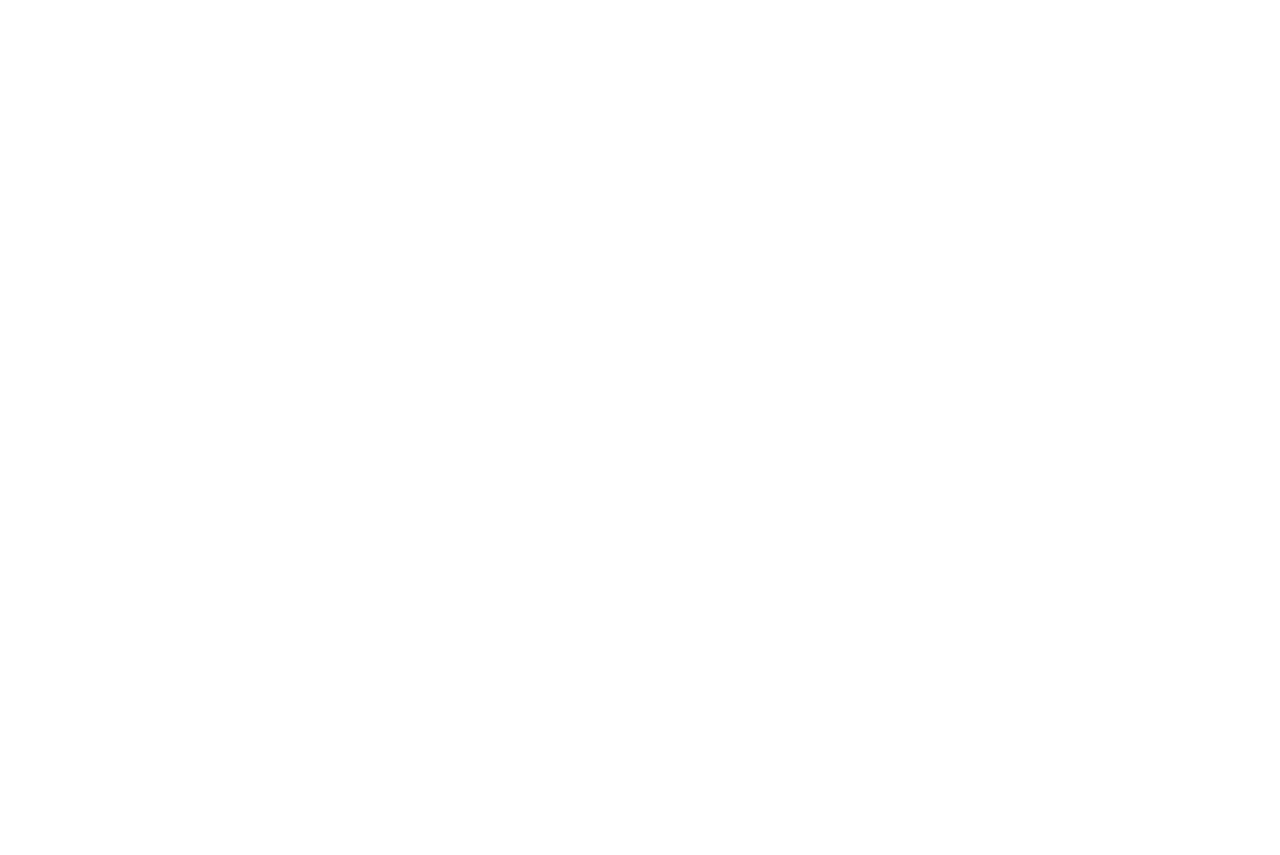
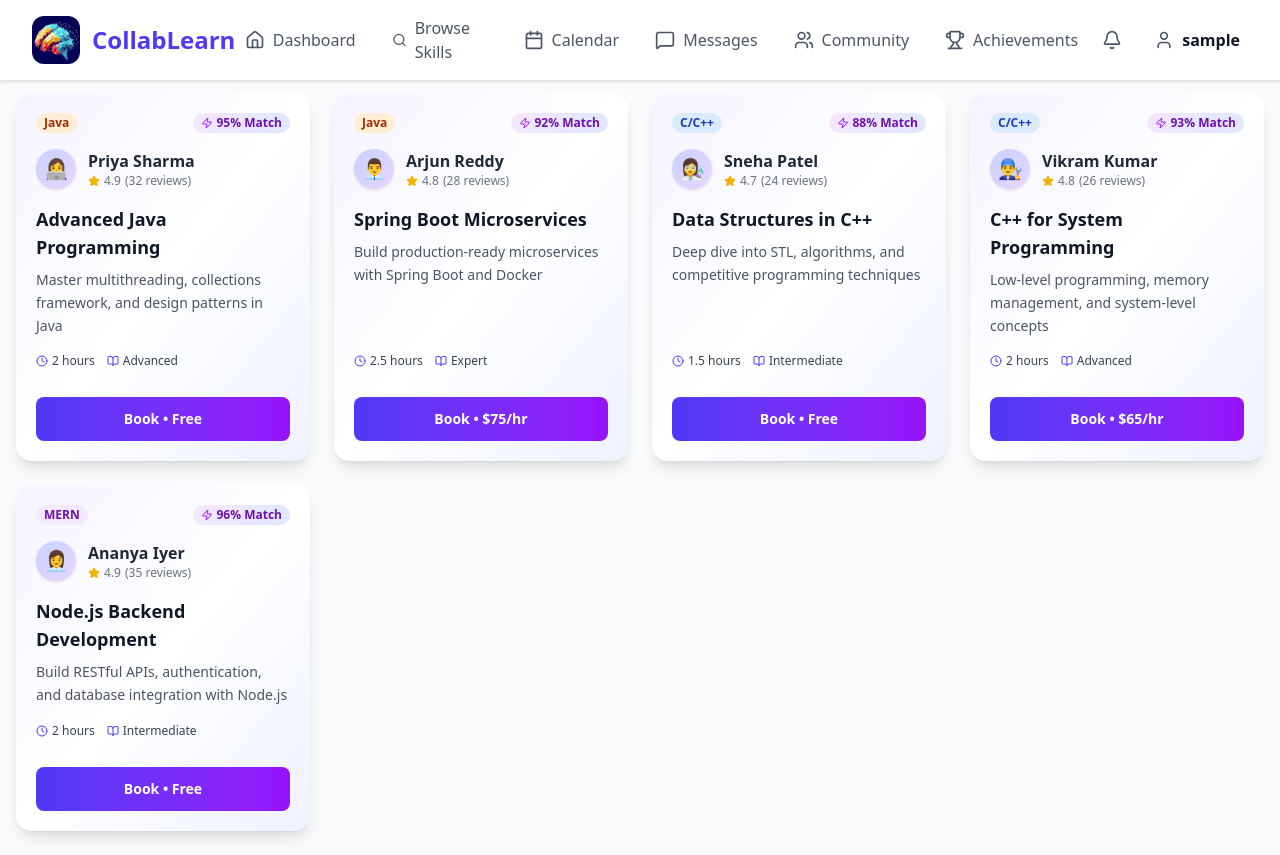
Before and after one commit to S-Nitya/CollabLearn, a React (Vite) app in the folder client/: page /skill-recommendations in a window 1280 px wide. Before the commit this address had no page. Before the commit the page ends 800 px from the top, so only its background shows below. Built offline with nearby package versions, Linux system fonts and the light colour scheme; no server answers; sample sign-in values are in the browser's storage.

Commit message:
make connections

```diff
--- a/client/src/App.jsx
+++ b/client/src/App.jsx
@@ -17,6 +17,7 @@
 import BookingSessionPage from './components/user/bookSession';
 import SettingsPage from './components/user/settingsPage';
 import ManageUsers from './components/admin/manageUser';
+import SkillRecommendations from './components/user/SkillRecommandation';
 
 function App() {
   return (
@@ -29,6 +30,7 @@
         <Route path="/admin" element={<ProtectedRoute><AdminDashboard /></ProtectedRoute>} />
         <Route path="/dashboard" element={<ProtectedRoute><Dashboard /></ProtectedRoute>} />
         <Route path="/browse-skills" element={<ProtectedRoute><BrowseSkills /></ProtectedRoute>} />
+        <Route path="/skill-recommendations" element={<ProtectedRoute><SkillRecommendations /></ProtectedRoute>} />
         <Route path="/calendar" element={<ProtectedRoute><CalendarPage /></ProtectedRoute>} />
         <Route path="/community" element={<ProtectedRoute><CommunityPage /></ProtectedRoute>} />
         <Route path="/post/:postId" element={<ProtectedRoute><PostPage /></ProtectedRoute>} />
--- /dev/null
+++ b/client/src/components/user/SkillRecommandation.jsx
@@ -0,0 +1,209 @@
+import React, { useState } from 'react';
+import { Sparkles, BookOpen, Clock, MapPin, Star, ArrowLeft, Zap } from 'lucide-react';
+import { useNavigate } from 'react-router-dom';
+import MainNavbar from '../../navbar/mainNavbar';
+
+const SkillRecommendations = () => {
+  const [likedSkills, setLikedSkills] = useState([]);
+  const [bookmarkedSkills, setBookmarkedSkills] = useState([]);
+
+  const recommendations = {
+    forYou: [
+      {
+        id: 1,
+        user: 'Priya Sharma',
+        avatar: '👩‍💻',
+        skill: 'Advanced Java Programming',
+        category: 'Java',
+        rating: 4.9,
+        reviews: 32,
+        duration: '2 hours',
+        level: 'Advanced',
+        price: 'Free',
+        description: 'Master multithreading, collections framework, and design patterns in Java',
+        matchScore: 95,
+        tags: ['Multithreading', 'Collections', 'Design Patterns'],
+        booked: 58,
+      },
+      {
+        id: 2,
+        user: 'Arjun Reddy',
+        avatar: '👨‍💼',
+        skill: 'Spring Boot Microservices',
+        category: 'Java',
+        rating: 4.8,
+        reviews: 28,
+        duration: '2.5 hours',
+        level: 'Expert',
+        price: '$75/hr',
+        description: 'Build production-ready microservices with Spring Boot and Docker',
+        matchScore: 92,
+        tags: ['Spring Boot', 'REST API', 'Microservices'],
+        booked: 72,
+      },
+      {
+        id: 3,
+        user: 'Sneha Patel',
+        avatar: '👩‍🔬',
+        skill: 'Data Structures in C++',
+        category: 'C/C++',
+        rating: 4.7,
+        reviews: 24,
+        duration: '1.5 hours',
+        level: 'Intermediate',
+        price: 'Free',
+        description: 'Deep dive into STL, algorithms, and competitive programming techniques',
+        matchScore: 88,
+        tags: ['STL', 'Algorithms', 'Competitive Programming'],
+        booked: 47,
+      },
+    ],
+    similar: [
+        {
+        id: 8,
+        user: 'Vikram Kumar',
+        avatar: '👨‍🔧',
+        skill: 'C++ for System Programming',
+        category: 'C/C++',
+        rating: 4.8,
+        reviews: 26,
+        duration: '2 hours',
+        level: 'Advanced',
+        price: '$65/hr',
+        description: 'Low-level programming, memory management, and system-level concepts',
+        matchScore: 93,
+        tags: ['Memory Management', 'Pointers', 'System Programming'],
+        booked: 61,
+      },
+      {
+        id: 9,
+        user: 'Ananya Iyer',
+        avatar: '👩‍💼',
+        skill: 'Node.js Backend Development',
+        category: 'MERN',
+        rating: 4.9,
+        reviews: 35,
+        duration: '2 hours',
+        level: 'Intermediate',
+        price: 'Free',
+        description: 'Build RESTful APIs, authentication, and database integration with Node.js',
+        matchScore: 96,
+        tags: ['Express.js', 'REST API', 'Authentication'],
+        booked: 87,
+      },
+    ]
+  };
+
+  const allSkills = [...recommendations.forYou, ...recommendations.similar];
+
+  const handleBackToBrowse = () => {
+    window.history.back();
+  };
+
+  const getCategoryColor = (category) => {
+    const colors = {
+      'Java': 'bg-orange-100 text-orange-800',
+      'C/C++': 'bg-blue-100 text-blue-800',
+      'Python': 'bg-green-100 text-green-800',
+      'MERN': 'bg-purple-100 text-purple-800'
+    };
+    return colors[category] || 'bg-gray-100 text-gray-800';
+  };
+
+  return (
+      <div className="min-h-screen bg-slate-50">
+        <MainNavbar />
+      {/* Header */}
+      <div className="bg-white/80 backdrop-blur-lg border-b sticky top-0 z-10 shadow-sm">
+        <div className="max-w-7xl mx-auto px-4 py-3">
+          <div className="flex items-center justify-between">
+            <div className="flex items-center gap-3">
+              <button
+                onClick={handleBackToBrowse}
+                className="w-9 h-9 bg-gray-100 hover:bg-gray-200 rounded-full flex items-center justify-center transition-all duration-300"
+              >
+                <ArrowLeft className="w-4 h-4 text-gray-700" />
+              </button>
+              <div className="w-9 h-9 bg-gradient-to-br from-indigo-500 to-purple-600 rounded-full flex items-center justify-center">
+                <Sparkles className="w-5 h-5 text-white" />
+              </div>
+              <div>
+                <h1 className="text-lg font-semibold text-gray-900">Discover Skills</h1>
+                <p className="text-gray-500 text-xs">Personalized recommendations</p>
+              </div>
+            </div>
+          </div>
+        </div>
+      </div>
+
+      {/* Main Content - Grid View */}
+      <div className="max-w-7xl mx-auto px-4 py-6">
+        <div className="grid grid-cols-1 md:grid-cols-2 lg:grid-cols-3 xl:grid-cols-4 gap-6">
+          {allSkills.map(card => (
+            <div key={card.id} className="bg-gradient-to-br from-violet-50 via-white to-indigo-50 rounded-2xl shadow-lg overflow-hidden
+              transform transition-all duration-300 hover:scale-[1.03] hover:shadow-xl flex flex-col">
+
+              {/* Main content area with increased padding for more height */}
+              <div className="p-5 flex flex-col flex-grow"> {/* Increased padding from p-4 to p-5 */}
+
+                <div className="flex justify-between items-center mb-4"> {/* Increased margin from mb-3 to mb-4 */}
+                    <span className={`px-2 py-0.5 text-xs font-semibold rounded-full ${getCategoryColor(card.category)}`}>
+                        {card.category}
+                    </span>
+                    <div className="flex items-center gap-1 text-xs font-semibold bg-gradient-to-r from-purple-100 to-indigo-100 text-purple-800 px-2 py-0.5 rounded-full">
+                        <Zap className="w-3 h-3 text-purple-600"/>
+                        <span>{card.matchScore}% Match</span>
+                    </div>
+                </div>
+
+                {/* User Profile Section */}
+                <div className="flex items-center gap-3 mb-4"> {/* Increased gap and margin */}
+                  <div className="w-10 h-10 rounded-full bg-gradient-to-br from-indigo-200 to-purple-200 flex items-center justify-center text-xl shadow">
+                    {card.avatar}
+                  </div>
+                  <div>
+                    <h3 className="text-base font-semibold text-gray-800">{card.user}</h3>
+                    <div className="flex items-center gap-1 text-xs text-gray-500">
+                      <Star className="w-3 h-3 text-yellow-500 fill-yellow-500" />
+                      <span>{card.rating}</span>
+                      <span>({card.reviews} reviews)</span>
+                    </div>
+                  </div>
+                </div>
+
+                {/* Skill Details */}
+                <div className="flex-grow">
+                  <h4 className="text-lg font-semibold text-gray-900 mb-2">{card.skill}</h4>
+                  {/* Increased description font size for more height */}
+                  <p className="text-gray-600 text-sm mb-4 leading-relaxed">{card.description}</p>
+                </div>
+
+                {/* Meta Info */}
+                <div className="flex items-center gap-3 text-xs text-gray-700 mt-auto">
+                  <div className="flex items-center gap-1">
+                    <Clock className="w-3 h-3 text-indigo-600" />
+                    <span>{card.duration}</span>
+                  </div>
+                  <div className="flex items-center gap-1">
+                    <BookOpen className="w-3 h-3 text-indigo-600" />
+                    <span>{card.level}</span>
+                  </div>
+                </div>
+              </div>
+
+              {/* Action Button with increased padding */}
+              <div className="p-5 pt-2"> {/* Increased padding */}
+                <button className="w-full py-3 bg-gradient-to-r from-indigo-600 to-purple-600 text-white rounded-lg font-semibold text-sm
+                  hover:shadow-md hover:scale-[1.02] transition-all duration-300">
+                  Book • {card.price}
+                </button>
+              </div>
+            </div>
+          ))}
+        </div>
+      </div>
+    </div>
+  );
+};
+
+export default SkillRecommendations;
--- a/client/src/components/user/browseSkills.jsx
+++ b/client/src/components/user/browseSkills.jsx
@@ -1,5 +1,5 @@
 import React, { useState, useEffect } from 'react';
-import { Search, Home, Calendar, MessageSquare, Users, Trophy, Bell, Filter, Clock, MapPin, Star, UserPlus, X, ChevronDown } from 'lucide-react';
+import { Search, Home, Calendar, MessageSquare, Users, Trophy, Bell, Filter, Clock, MapPin, Star, UserPlus, X, ChevronDown, Sparkles } from 'lucide-react';
 import MainNavbar from '../../navbar/mainNavbar.jsx';
 import { Link } from 'react-router-dom';
 import { getAvatarDisplayProps, hasCustomAvatar } from '../../utils/avatarUtils';
@@ -556,10 +556,10 @@
             <select className="px-4 py-3 border border-gray-300 rounded-lg focus:outline-none focus:ring-2 focus:ring-indigo-600 text-gray-700 hover:border-indigo-400 transition-all cursor-pointer">
               <option>All Categories</option>
             </select>
-            <button className="flex items-center gap-2 px-4 py-3 border border-gray-300 rounded-lg hover:bg-gray-50 text-gray-700 transition-all hover:border-indigo-400 cursor-pointer">
-              <Filter size={20} />
-              <span className="font-medium">More Filters</span>
-            </button>
+            <Link to="/skill-recommendations" className="flex items-center gap-2 px-4 py-3 border border-gray-300 rounded-lg hover:bg-gray-50 text-gray-700 transition-all hover:border-indigo-400 cursor-pointer">
+              <Sparkles size={20} />
+              <span className="font-medium">Recommendations</span>
+            </Link>
             <button
               className="flex items-center gap-2 px-6 py-3 bg-indigo-600 text-white rounded-lg hover:bg-indigo-700 transition-all hover:shadow-lg font-semibold cursor-pointer"
               onClick={() => setShowPostSkillModal(true)}
```
Lines whose indentation alone changed are shown as unchanged.
